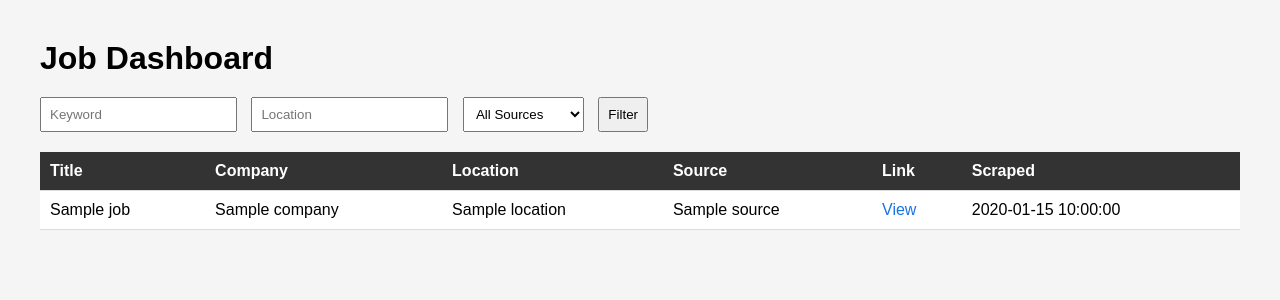
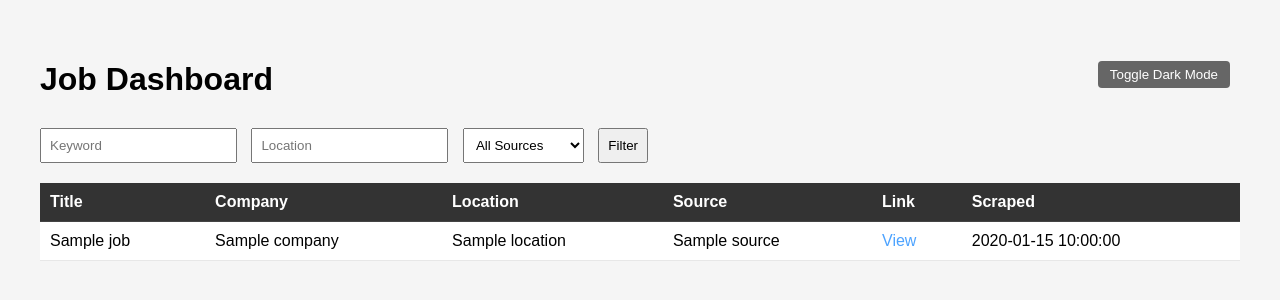
Before and after one commit to paladinthings/Jobman, a Flask app: template job_dashboad/templates/index.html in a window 1280 px wide. Shown: the top 300 px of the page. Run offline with Flask 3, Linux system fonts and the light colour scheme; the template is opened without the code that fills it: most values are stand-ins (such as "Sample title", 1, 10 or a date in 2020).

Commit message:
Update index.html

```diff
--- a/job_dashboad/templates/index.html
+++ b/job_dashboad/templates/index.html
@@ -3,47 +3,94 @@
 <head>
     <title>Job Dashboard</title>
     <style>
+        :root {
+            --bg: #f5f5f5;
+            --text: #000;
+            --table-bg: white;
+            --header-bg: #333;
+            --header-text: white;
+            --row-hover: #f1f1f1;
+        }
+
+        body.dark {
+            --bg: #121212;
+            --text: #e0e0e0;
+            --table-bg: #1e1e1e;
+            --header-bg: #222;
+            --header-text: #fff;
+            --row-hover: #2a2a2a;
+        }
+
         body {
             font-family: Arial, sans-serif;
             margin: 40px;
-            background: #f5f5f5;
+            background: var(--bg);
+            color: var(--text);
+            transition: 0.3s;
         }
+
         h1 {
+            margin-bottom: 10px;
+        }
+
+        .top-bar {
+            display: flex;
+            justify-content: space-between;
+            align-items: center;
             margin-bottom: 20px;
         }
+
         form {
             margin-bottom: 20px;
         }
+
         input, select, button {
             padding: 8px;
             margin-right: 10px;
         }
+
         table {
             border-collapse: collapse;
             width: 100%;
-            background: white;
+            background: var(--table-bg);
         }
+
         th, td {
             padding: 10px;
-            border-bottom: 1px solid #ddd;
+            border-bottom: 1px solid #8883;
             text-align: left;
         }
+
         th {
-            background: #333;
+            background: var(--header-bg);
+            color: var(--header-text);
+        }
+
+        tr:hover {
+            background: var(--row-hover);
+        }
+
+        a {
+            color: #4da3ff;
+            text-decoration: none;
+        }
+
+        .toggle {
+            cursor: pointer;
+            padding: 6px 12px;
+            border: none;
+            background: #666;
             color: white;
-        }
-        tr:hover {
-            background: #f1f1f1;
-        }
-        a {
-            color: #1a73e8;
-            text-decoration: none;
+            border-radius: 4px;
         }
     </style>
 </head>
 <body>
 
-<h1>Job Dashboard</h1>
+<div class="top-bar">
+    <h1>Job Dashboard</h1>
+    <button class="toggle" onclick="toggleTheme()">Toggle Dark Mode</button>
+</div>
 
 <form method="get">
     <input type="text" name="keyword" placeholder="Keyword">
@@ -78,5 +125,21 @@
     {% endfor %}
 </table>
 
+<script>
+    function toggleTheme() {
+        const body = document.body;
+        body.classList.toggle("dark");
+        localStorage.setItem("theme", body.classList.contains("dark") ? "dark" : "light");
+    }
+
+    // Load saved theme
+    window.onload = function() {
+        const savedTheme = localStorage.getItem("theme");
+        if (savedTheme === "dark") {
+            document.body.classList.add("dark");
+        }
+    };
+</script>
+
 </body>
 </html>
```
